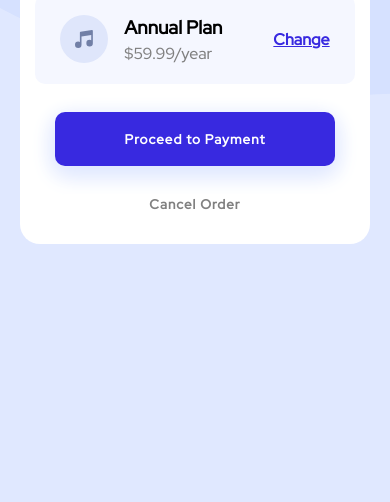
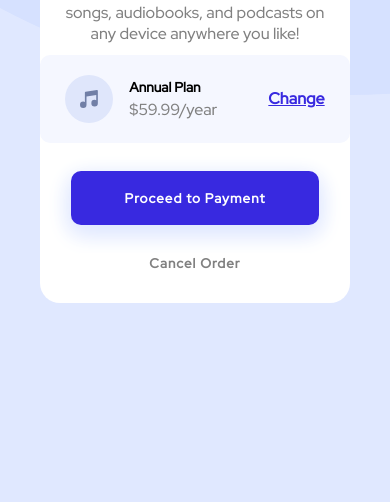
Before and after one commit to sircollo/order-summary-component, a plain HTML site: page index.html in a window 390 px wide. Shown: the part 342-844 px from the top of the page. Drawn offline with Linux system fonts and the light colour scheme.

Commit message:
style: add media query

```diff
--- a/index.html
+++ b/index.html
@@ -21,7 +21,7 @@
        <div class="plan">
         <img src="./images/icon-music.svg" alt="music icon">
         <div class="plan-price">
-            <h3>Annual Plan</h3>
+            <h2>Annual Plan</h2>
             <p>$59.99/year</p>
         </div>
         <p class="change">Change</p>
--- a/styles.css
+++ b/styles.css
@@ -33,7 +33,7 @@ main{
     max-width: 400px;
     background-color: #fff;
     text-align: center;
-    margin: 20px;
+    margin: 100px;
     border-radius: 20px;
     height: 100%;
     margin-bottom: 20px;
@@ -120,3 +120,9 @@ button{
 .cancel-btn:active {
     color: black
 }
+
+@media only screen and (min-width:375px){
+    h2{
+        font-size: 0.85rem;
+    }
+}
```
